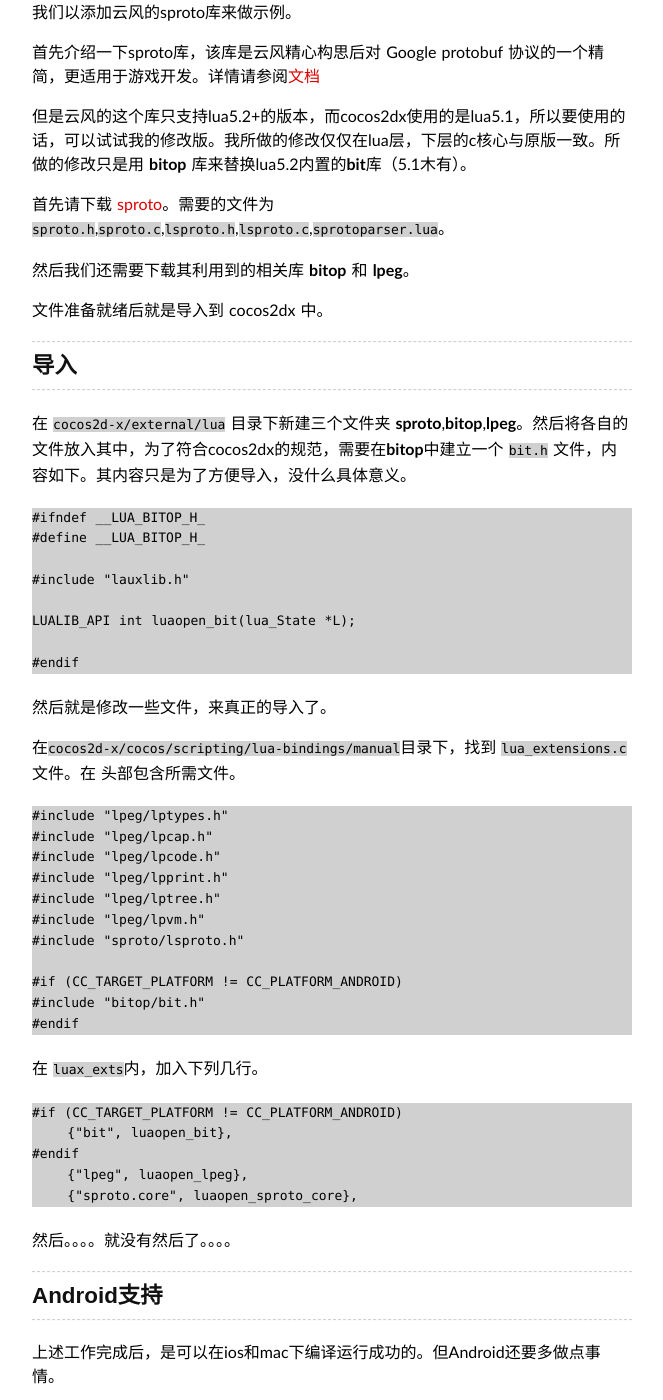
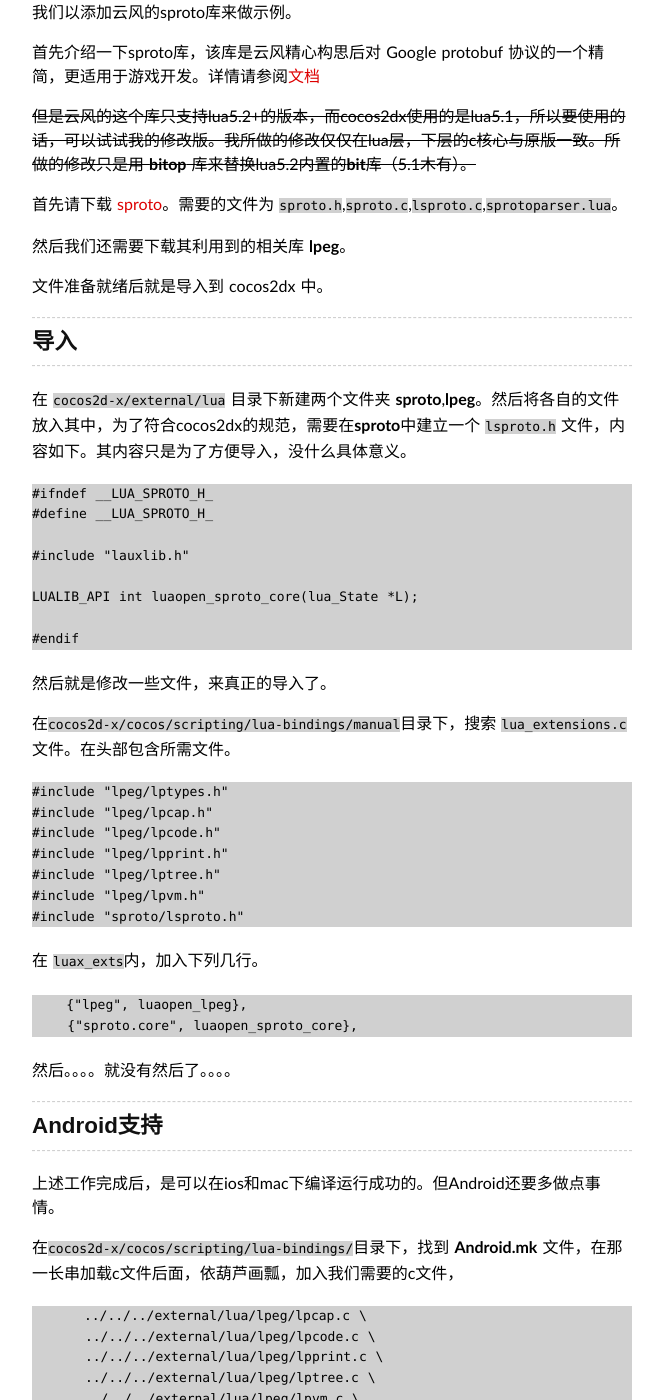
Before and after one commit to keyring/keyring.github.io, a Jekyll site: the page built from _posts/2014-09-01-cocos2dx-lua.md, in a window 1280 px wide and 1400 px high, scrolled down 392 px. Shown: the whole window, without its empty margins (308-971 px from the left). Built offline with Jekyll 4.4.1, drawn with Linux system fonts in a browser that asks for light colours; some web fonts are replaced; Markdown is read by kramdown in place of the engine named in the settings; comment, search, counter and statistics services are not loaded; some of the changed text lies outside the part shown.

Commit message:
update post
delete some out-of-data content

```diff
--- a/_posts/2014-09-01-cocos2dx-lua.md
+++ b/_posts/2014-09-01-cocos2dx-lua.md
@@ -17,11 +17,11 @@
 
 首先介绍一下sproto库，该库是云风精心构思后对 Google protobuf 协议的一个精简，更适用于游戏开发。详情请参阅[文档](https://github.com/cloudwu/sproto/blob/master/README.md)
 
-但是云风的这个库只支持lua5.2+的版本，而cocos2dx使用的是lua5.1，所以要使用的话，可以试试我的修改版。我所做的修改仅仅在lua层，下层的c核心与原版一致。所做的修改只是用 **bitop** 库来替换lua5.2内置的**bit**库（5.1木有）。
+~~但是云风的这个库只支持lua5.2+的版本，而cocos2dx使用的是lua5.1，所以要使用的话，可以试试我的修改版。我所做的修改仅仅在lua层，下层的c核心与原版一致。所做的修改只是用 **bitop** 库来替换lua5.2内置的**bit**库（5.1木有）。~~
 
-首先请下载 [sproto](https://github.com/keyring/mproto)。需要的文件为 `sproto.h`,`sproto.c`,`lsproto.h`,`lsproto.c`,`sprotoparser.lua`。
+首先请下载 [sproto](https://github.com/cloudwu/sproto)。需要的文件为 `sproto.h`,`sproto.c`,`lsproto.c`,`sprotoparser.lua`。
 
-然后我们还需要下载其利用到的相关库 **bitop** 和 **lpeg**。
+然后我们还需要下载其利用到的相关库 **lpeg**。
 
 文件准备就绪后就是导入到 cocos2dx 中。
 
@@ -29,21 +29,21 @@
 ##导入
 ------------------
 
-在 `cocos2d-x/external/lua` 目录下新建三个文件夹 **sproto**,**bitop**,**lpeg**。然后将各自的文件放入其中，为了符合cocos2dx的规范，需要在**bitop**中建立一个 `bit.h` 文件，内容如下。其内容只是为了方便导入，没什么具体意义。
+在 `cocos2d-x/external/lua` 目录下新建两个文件夹 **sproto**,**lpeg**。然后将各自的文件放入其中，为了符合cocos2dx的规范，需要在**sproto**中建立一个 `lsproto.h` 文件，内容如下。其内容只是为了方便导入，没什么具体意义。
 
-    #ifndef __LUA_BITOP_H_
-    #define __LUA_BITOP_H_
+    #ifndef __LUA_SPROTO_H_
+    #define __LUA_SPROTO_H_
 
     #include "lauxlib.h"
 
-    LUALIB_API int luaopen_bit(lua_State *L);
+    LUALIB_API int luaopen_sproto_core(lua_State *L);
 
     #endif
 
 
 然后就是修改一些文件，来真正的导入了。
 
-在`cocos2d-x/cocos/scripting/lua-bindings/manual`目录下，找到 `lua_extensions.c` 文件。在 头部包含所需文件。
+在`cocos2d-x/cocos/scripting/lua-bindings/manual`目录下，搜索 `lua_extensions.c` 文件。在头部包含所需文件。
 
 	#include "lpeg/lptypes.h"
 	#include "lpeg/lpcap.h"
@@ -53,15 +53,8 @@
 	#include "lpeg/lpvm.h"
 	#include "sproto/lsproto.h"
 
-	#if (CC_TARGET_PLATFORM != CC_PLATFORM_ANDROID)
-	#include "bitop/bit.h"
-	#endif
-
 在 `luax_exts`内，加入下列几行。
 
-	#if (CC_TARGET_PLATFORM != CC_PLATFORM_ANDROID)
-        {"bit", luaopen_bit},
-	#endif
         {"lpeg", luaopen_lpeg},
         {"sproto.core", luaopen_sproto_core},
 
@@ -74,7 +67,7 @@
 上述工作完成后，是可以在ios和mac下编译运行成功的。但Android还要多做点事情。
 
 
-在`cocos2d-x/cocos/scripting/lua-bindings/`目录下，打开 **Android.mk** 文件，在那一长串加载c文件后面，加入我们需要的c文件
+在`cocos2d-x/cocos/scripting/lua-bindings/`目录下，找到 **Android.mk** 文件，在那一长串加载c文件后面，依葫芦画瓢，加入我们需要的c文件，
 
           ../../../external/lua/lpeg/lpcap.c \
           ../../../external/lua/lpeg/lpcode.c \
@@ -83,8 +76,6 @@
           ../../../external/lua/lpeg/lpvm.c \
           ../../../external/lua/sproto/lsproto.c \
           ../../../external/lua/sproto/sproto.c \
-
-细心点的可能会说`bit.c`没加。原因很简单，Android支持**luajit**库，里面已经包含了bit库，所以就不用我们来加了，不然编译的时候会出现多重定义的错误。所以在`lua_extensions.c`文件里，我们也加上了条件编译 `#if (CC_TARGET_PLATFORM != CC_PLATFORM_ANDROID) ... #endif`。
 
 然后。。。是真的没有然后了。。。
 
```
